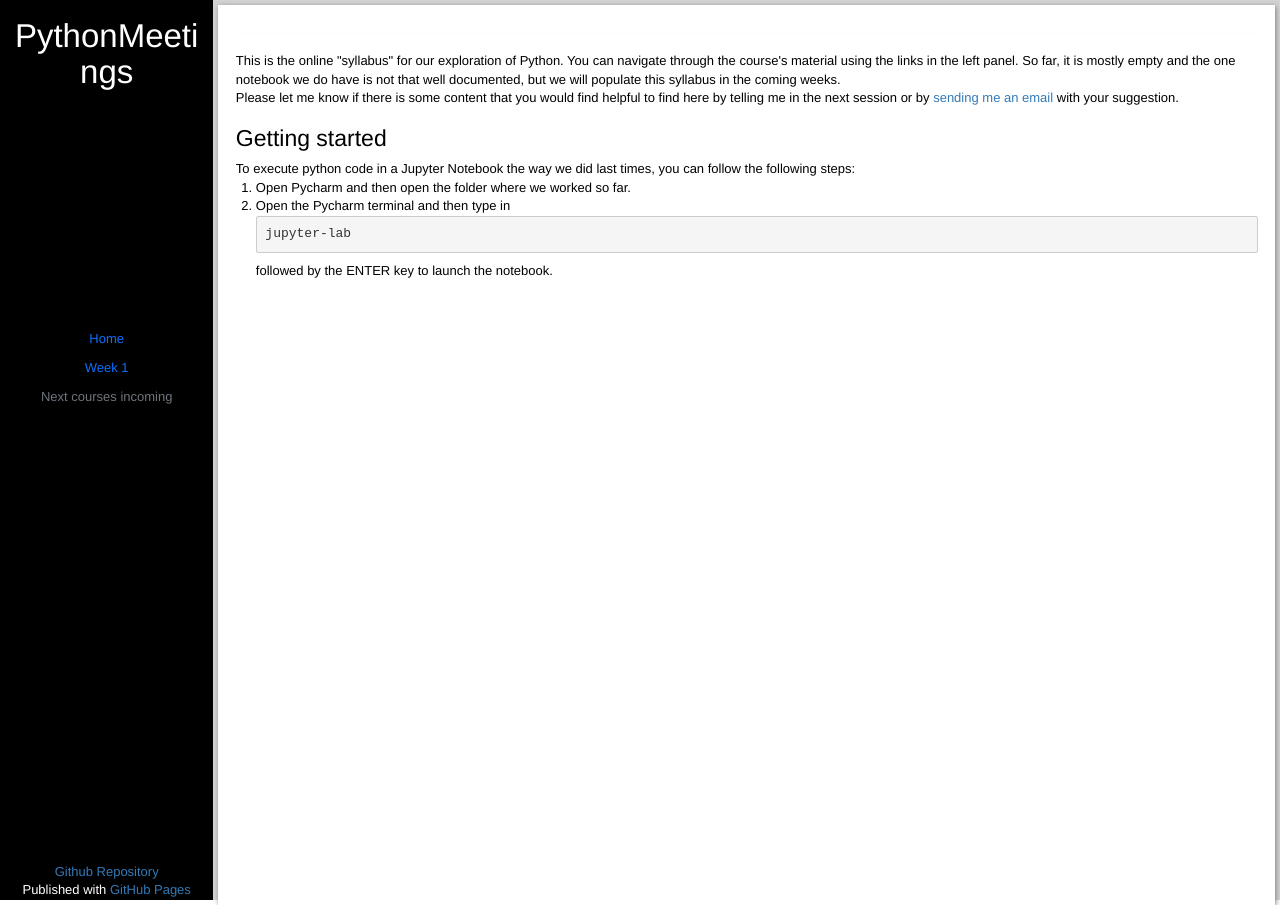
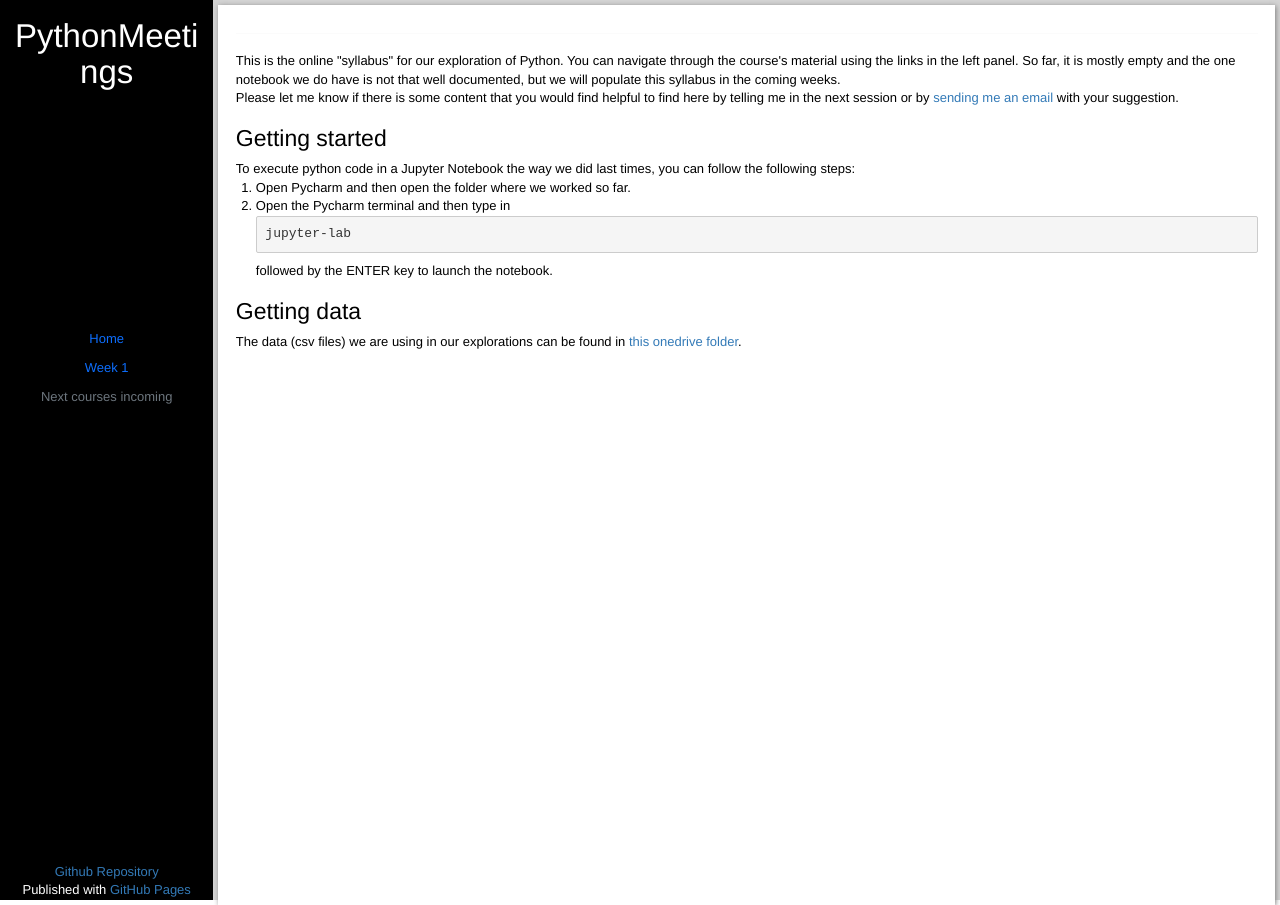
Before and after one commit to gildasmulders/PythonMeetings, a Jekyll site: the page built from index.html, in a window 1280 px wide. Built offline with Jekyll 4.4.1, drawn with Linux system fonts in a browser that asks for light colours; nearby versions of some CDN libraries; comment, search, counter and statistics services are not loaded; the repository's description, which GitHub fills in, is left out.

Commit message:
link to onedrive

```diff
--- a/index.html
+++ b/index.html
@@ -11,7 +11,7 @@ layout: default
         So far, it is mostly empty and the one notebook we do have is not that well documented, but we will populate this syllabus in the coming weeks.
     </p>
     <p>
-        Please let me know if there is some content that you would find helpful to find here by telling me in the next session or by <a href="mailto:gildas.mulders@uclouvain.be">sending me an email</a> with your suggestion.
+        Please let me know if there is some content that you would find helpful to find here by telling me in the next session or by <a href="mailto:gildas.mulders@uclouvain.be" target="_blank">sending me an email</a> with your suggestion.
     </p>
     <section>
         <h3>Getting started</h3>
@@ -23,4 +23,8 @@ layout: default
             </li>
         </ol>
     </section>
+    <section>
+        <h3>Getting data</h3>
+        The data (csv files) we are using in our explorations can be found in <a href="https://uclouvain-my.sharepoint.com/:f:/r/personal/gildas_mulders_uclouvain_be/Documents/Python%20Meetings?csf=1&web=1&e=WFv6Hp" target="_blank">this onedrive folder</a>.
+    </section>
 </div>
```
